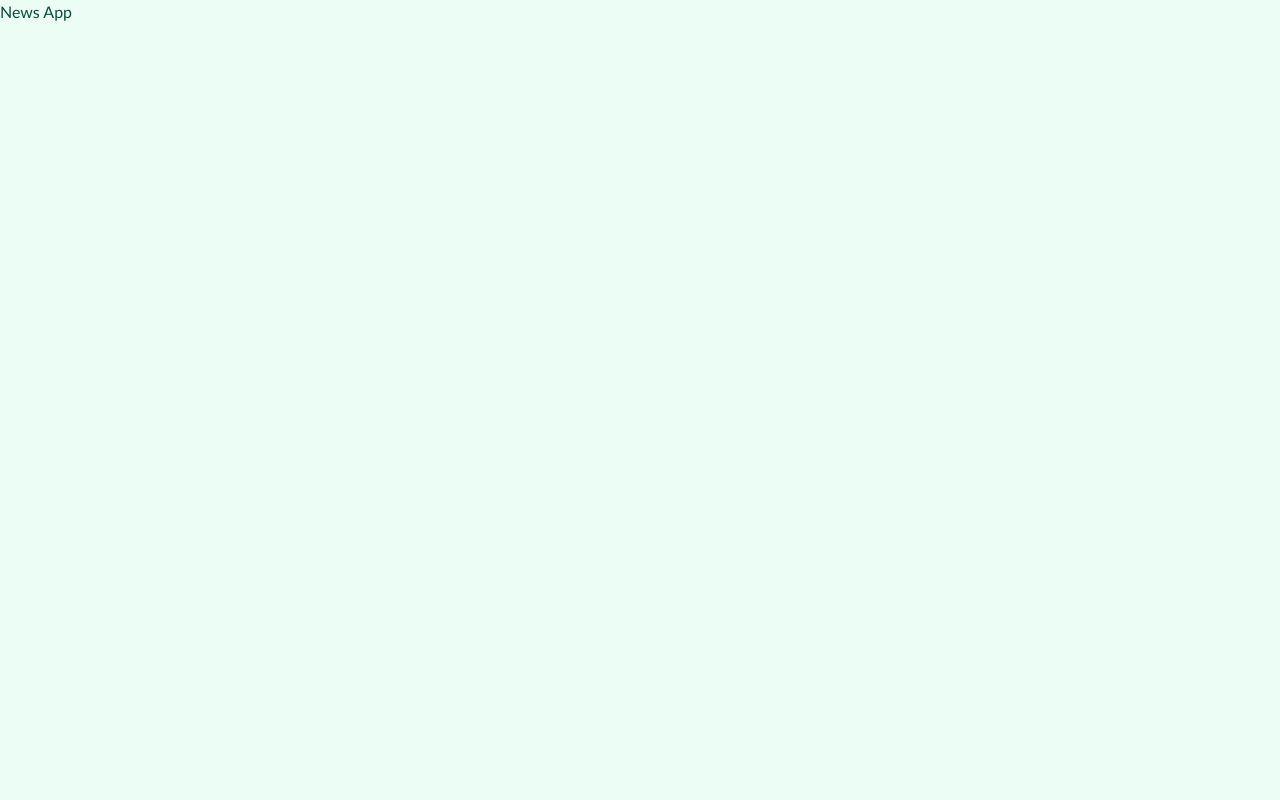
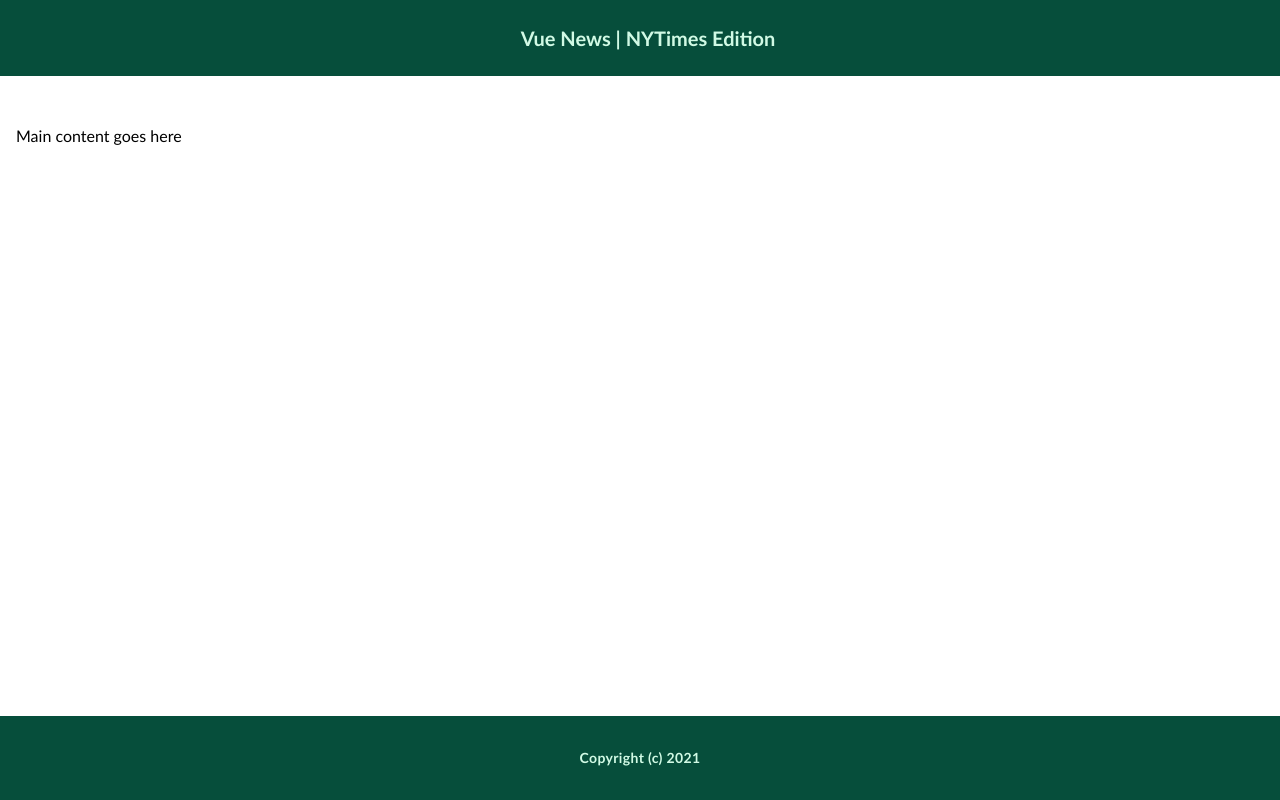
Before and after one commit to rayhan-mursalin/vue-news, a Vue app: page / in a window 1280 px wide. Built offline with nearby package versions, Linux system fonts and the light colour scheme.

Commit message:
Fix tailwind css

```diff
--- a/src/App.vue
+++ b/src/App.vue
@@ -1,15 +1,16 @@
 <template>
-  <div>News App</div>
+	<Layout>
+		<p>Main content goes here</p>
+	</Layout>
 </template>
 
 <script>
+import Layout from "./components/Layout.vue"
 
 export default {
-  name: 'App',
-  components: {
-  }
+	name: 'App',
+	components: {
+		Layout,
+	},
 }
 </script>
-
-<style>
-</style>
--- a/src/components/Header.vue
+++ b/src/components/Header.vue
@@ -1,8 +1,7 @@
 <template>
-  <header class="flex justify-center py-6 bg-green-900 place-items-center">
-	<img alt="Vue logo" src="../assets/logo.png" width="32" />
-	<span class="ml-4 text-lg font-bold text-green-100 md:text-xl">
-	  Vue News | NYTimes Edition
-	</span>
-  </header>
+	<header class="flex justify-center py-6 bg-green-900 place-items-center">
+		<span class="ml-4 text-lg font-bold text-green-100 md:text-xl">
+			Vue News | NYTimes Edition
+		</span>
+	</header>
 </template>
--- a/src/assets/index.css
+++ b/src/index.css
@@ -3,7 +3,7 @@
 @tailwind utilities;
 
 body {
-  @apply antialiased text-green-900 bg-green-50;
+  /* @apply antialiased text-green-900 bg-green-50; */
   font-family: "Gill Sans", "Gill Sans MT", Calibri, "Trebuchet MS", sans-serif;
 }
 
--- a/src/main.js
+++ b/src/main.js
@@ -1,5 +1,5 @@
 import { createApp } from 'vue'
 import App from './App.vue'
-import "./assets/index.css"
+import "./index.css"
 
 createApp(App).mount('#app')
```
Also changed, not shown: package.json (+5 -3 lines), 1 other file (tests, documents, lock files or other folders).
